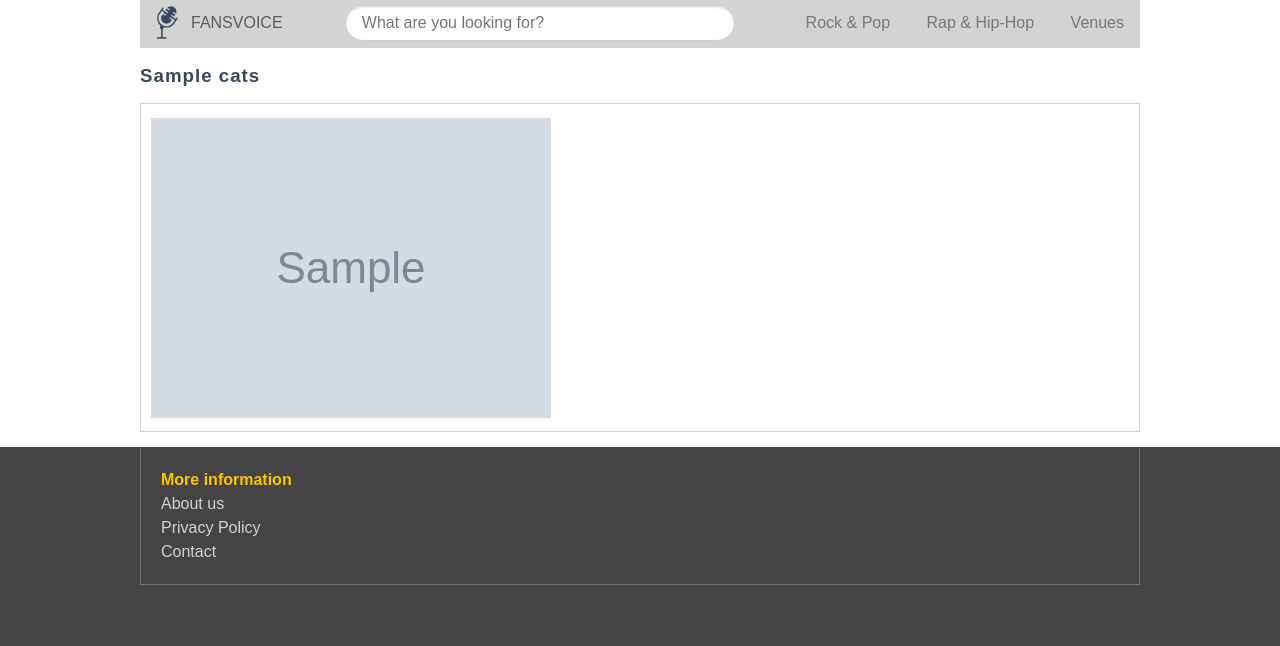
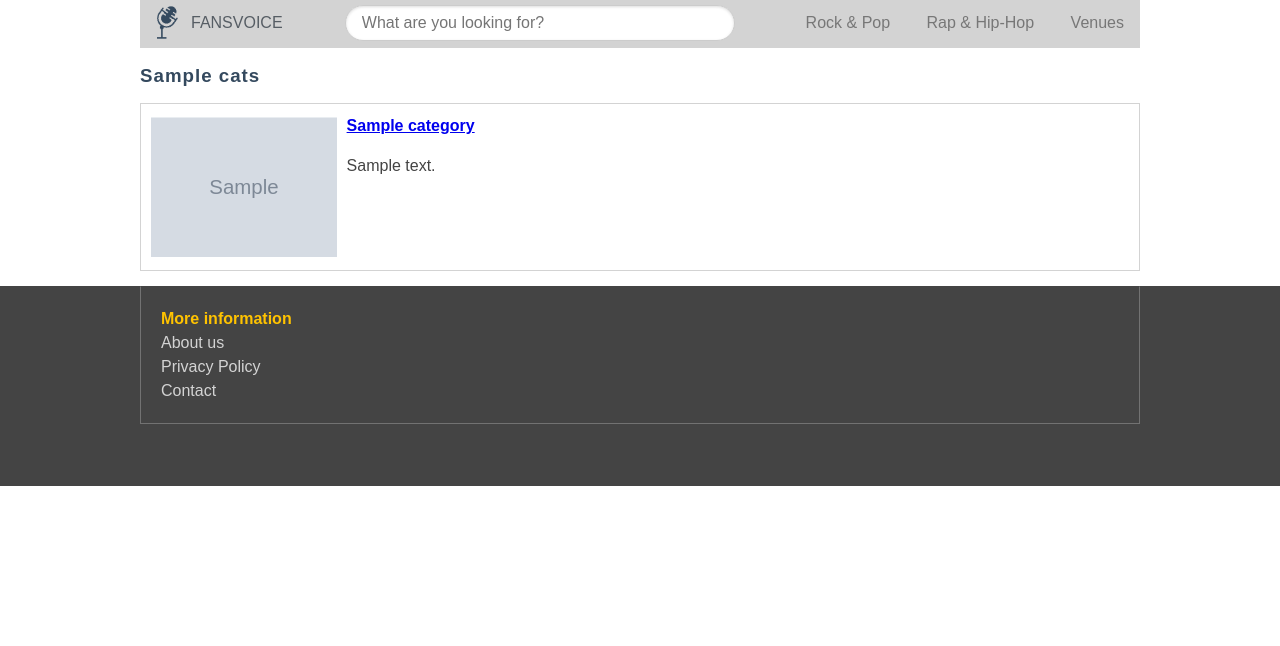
Before and after one commit to 0000dev/tickets, a PHP site: template src/views/cat.html.twig in a window 1280 px wide. Shown: the top 646 px of the page. Run offline with PHP 8.4, Linux system fonts and the light colour scheme; the template is opened without the code that fills it: most values are stand-ins (such as "Sample title", 1, 10 or a date in 2020); grey boxes marked "Sample" are stand-in pictures; some libraries are stand-ins or nearby versions.

Commit message:
w3c fixes 12

```diff
--- a/src/views/cat.html.twig
+++ b/src/views/cat.html.twig
@@ -13,7 +13,7 @@
 			<div class="pure-u-1 setborder margintop15 padding10">
 				<div class="pure-g">
 					<div class="pure-u-1 pure-u-sm-2-5 pure-u-md-1-5">
-						<a href="/{{a.id}}/{{a.name|trim|replace({" ":"-", ".":"", "/":"","+":""})}}"><img alt="{{a.name}}" class="vertical-align" src="{% if a.image|length > 0 %} {{a.image}} {% else %} /img/noimage.jpg {% endif %}" class="listimage" /></a>
+						<a href="/{{a.id}}/{{a.name|trim|replace({" ":"-", ".":"", "/":"","+":""})}}"><img alt="{{a.name}}" class="vertical-align listimage" src="{% if a.image|length > 0 %} {{a.image}} {% else %} /img/noimage.jpg {% endif %}" /></a>
 					</div>
 					<div class="pure-u-1 pure-u-sm-3-5 pure-u-md-4-5">
 						<strong><a href="/{{a.id}}/{{a.name|trim|replace({" ":"-", ".":"", "/":"","+":""})}}">{{a.name}}</a></strong>
--- a/src/views/search.html.twig
+++ b/src/views/search.html.twig
@@ -14,7 +14,7 @@
 				<div class="pure-u-1 setborder margintop15 padding10">
 					<div class="pure-g">
 						<div class="pure-u-1 pure-u-sm-2-5 pure-u-md-1-5">
-							<a href="/{{s.id}}/{{s.name|trim|replace({" ":"-", ".":"", "/":"","+":""})}}"><img alt="{{s.name}}" class="vertical-align" src="{% if s.image|length > 0 %} {{s.image}} {% else %} /img/noimage.jpg {% endif %}" class="listimage" /></a>
+							<a href="/{{s.id}}/{{s.name|trim|replace({" ":"-", ".":"", "/":"","+":""})}}"><img alt="{{s.name}}" class="vertical-align listimage" src="{% if s.image|length > 0 %} {{s.image}} {% else %} /img/noimage.jpg {% endif %}" /></a>
 						</div>
 						<div class="pure-u-1 pure-u-sm-3-5 pure-u-md-4-5">
 							<strong><a href="/{{s.id}}/{{s.name|trim|replace({" ":"-", ".":"", "/":"","+":""})}}">{{s.name}}</a></strong>
```
Also changed, not shown: 1 other file.
